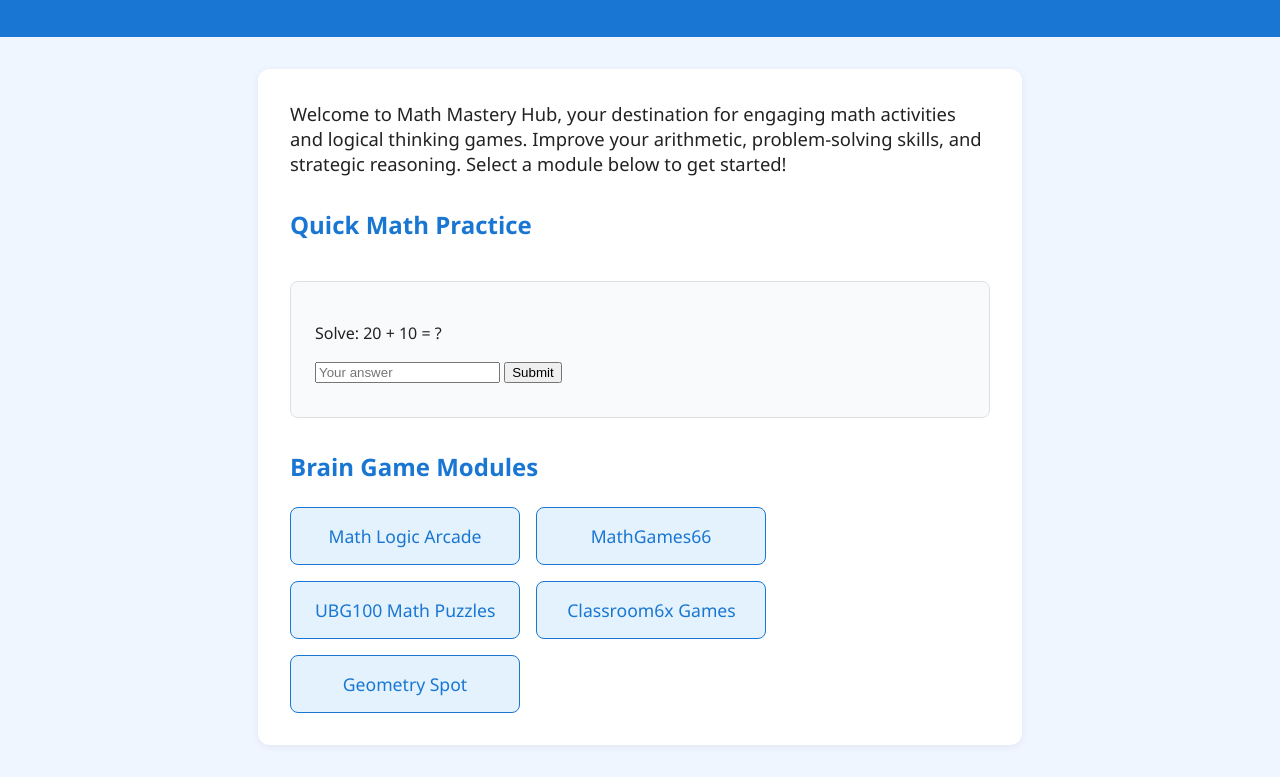
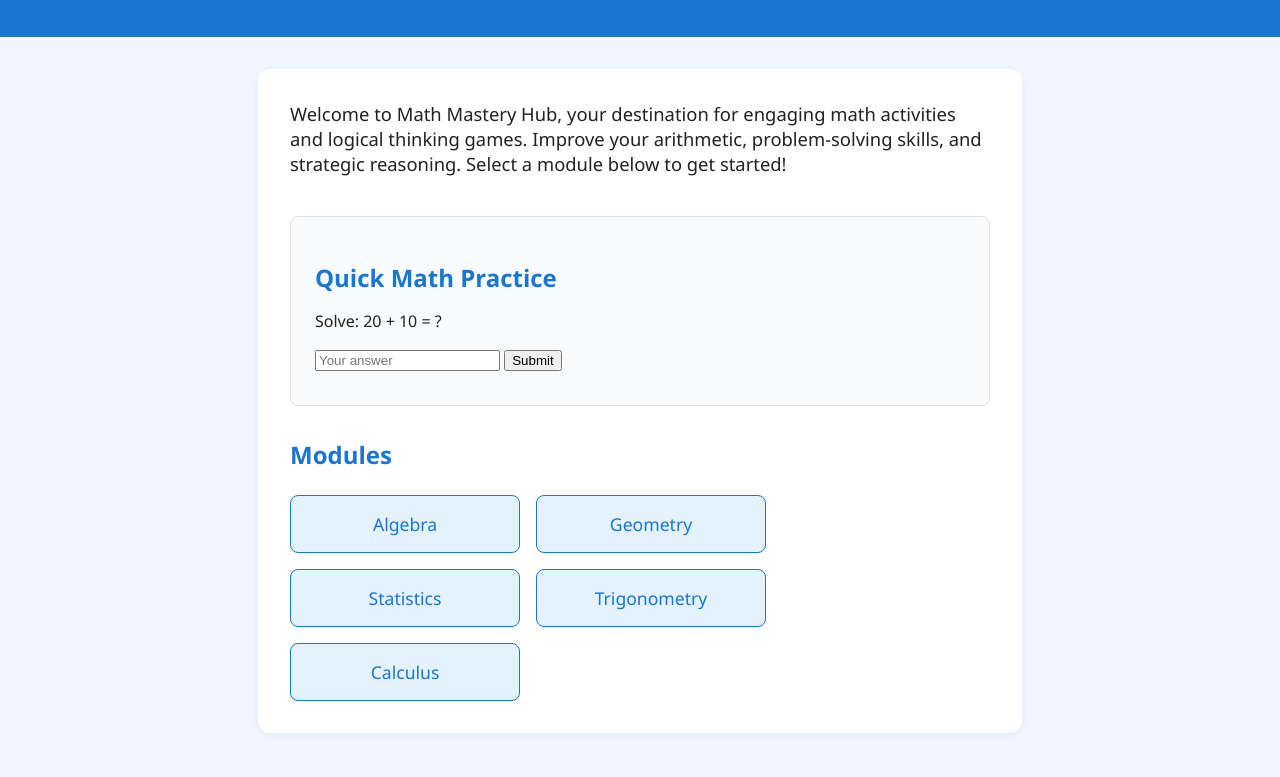
Before and after one commit to Shreycodesbetter/new, a plain HTML site: page index.html in a window 1280 px wide. Shown: the part 147-924 px from the top of the page. Drawn offline with Linux system fonts and the light colour scheme.

Commit message:
Update V2

```diff
--- a/index.html
+++ b/index.html
@@ -39,7 +39,7 @@
             font-size: 1.15rem;
             margin-bottom: 2rem;
         }
-        .game-section {
+        .module-section {
             margin-top: 2rem;
         }
         .button-list {
@@ -48,7 +48,7 @@
             gap: 1rem;
             margin-top: 1.5rem;
         }
-        .game-btn {
+        .module-btn {
             background: #e3f2fd;
             border: 1px solid #1976d2;
             color: #1976d2;
@@ -61,7 +61,7 @@
             min-width: 180px;
             text-align: center;
         }
-        .game-btn:hover {
+        .module-btn:hover {
             background: #1976d2;
             color: #fff;
         }
@@ -93,24 +93,24 @@
             Improve your arithmetic, problem-solving skills, and strategic reasoning. Select a module below to get started!
         </div>
 
-        <section class="game-section">
+        <section class="math-quiz">
             <h2>Quick Math Practice</h2>
-            <div class="math-quiz" id="math-quiz">
+            <div id="math-quiz">
                 <p id="question"></p>
                 <input type="number" id="answer" placeholder="Your answer" />
-                <button onclick="checkAnswer()">Submit</button>
+                <button id="submitBtn" onclick="checkAnswer()">Submit</button>
                 <div id="feedback" style="margin-top:10px;"></div>
             </div>
         </section>
 
-        <section class="game-section">
-            <h2>Brain Game Modules</h2>
+        <section class="module-section">
+            <h2>Modules</h2>
             <div class="button-list">
-                <a class="game-btn" href="https://rovencode.github.io/" target="_blank">Math Logic Arcade</a>
-                <a class="game-btn" href="https://mathgames66.github.io/" target="_blank">MathGames66</a>
-                <a class="game-btn" href="https://ubg100.github.io/" target="_blank">UBG100 Math Puzzles</a>
-                <a class="game-btn" href="https://sites.google.com/view/classroom6x/" target="_blank">Classroom6x Games</a>
-                <a class="game-btn" href="https://geometryspot.com/" target="_blank">Geometry Spot</a>
+                <a class="module-btn" href="https://rovencode.github.io/" target="_blank">Algebra</a>
+                <a class="module-btn" href="https://mathgames66.github.io/" target="_blank">Geometry</a>
+                <a class="module-btn" href="https://ubg100.github.io/" target="_blank">Statistics</a>
+                <a class="module-btn" href="https://sites.google.com/view/classroom6x/" target="_blank">Trigonometry</a>
+                <a class="module-btn" href="https://geometryspot.com/" target="_blank">Calculus</a>
             </div>
         </section>
     </main>
@@ -131,8 +131,13 @@
             const input = Number(document.getElementById('answer').value);
             const feedback = document.getElementById('feedback');
             if (input === correct) {
-                feedback.textContent = "Correct! 🎉 Try another module below!";
+                // Redirect to chat page
+                feedback.textContent = "Correct! Redirecting you to advanced practice...";
                 feedback.style.color = "#388e3c";
+                document.getElementById('submitBtn').disabled = true;
+                setTimeout(function() {
+                    window.location.href = "https://coderkid4.github.io/nova/chat.html";
+                }, 1200);
             } else {
                 feedback.textContent = "Oops! Try again.";
                 feedback.style.color = "#d32f2f";
```
